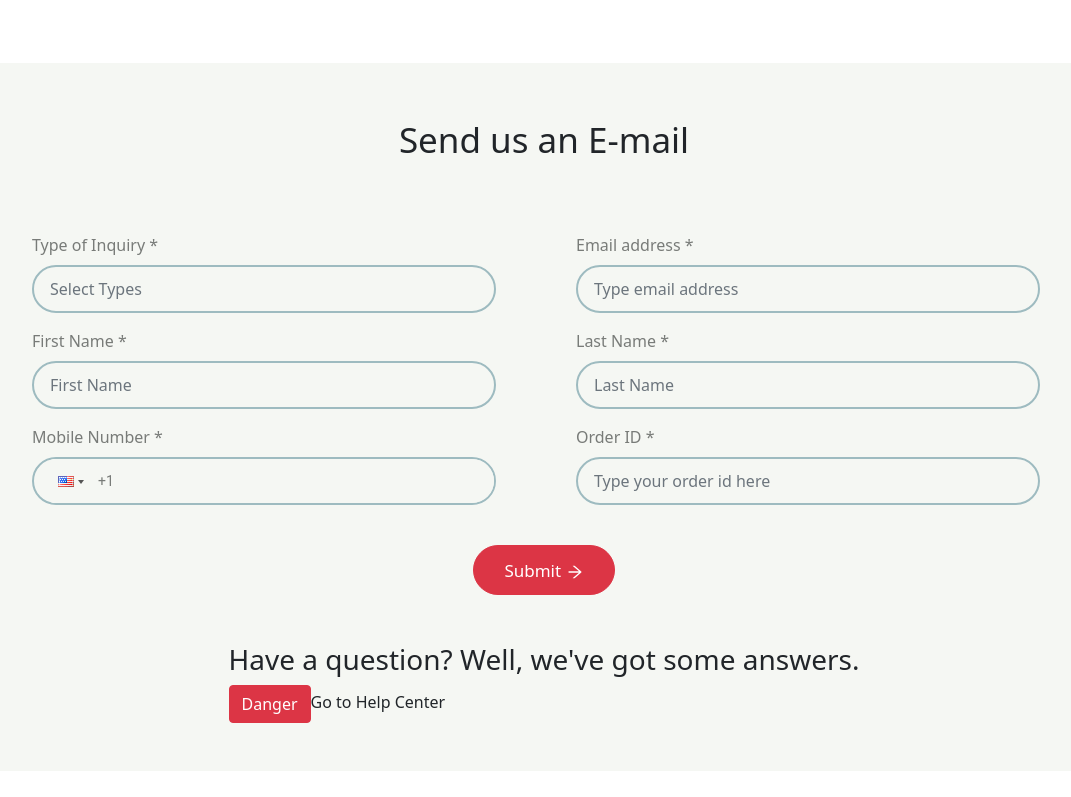
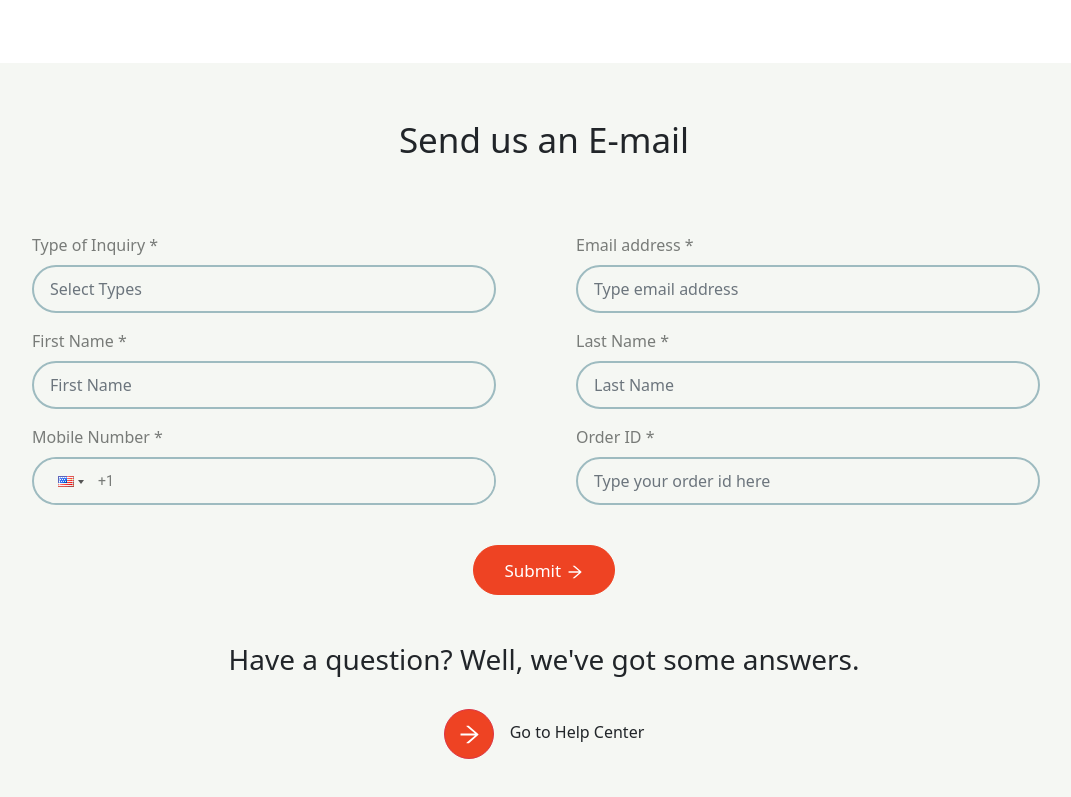
Before and after one commit to Animesh-weavers/heraf, a React (Create React App) app: page / in a window 1280 px wide. Shown: the part 715-1512 px from the top of the page, without its empty margins (96-1167 px from the left). Before the commit the page ends 1486 px from the top, so only its background shows below. Built offline with nearby package versions, Linux system fonts and the light colour scheme.

Commit message:
css done in conttactus page

```diff
--- a/src/Components/ContactUs_Page/ContactUsPage.css
+++ b/src/Components/ContactUs_Page/ContactUsPage.css
@@ -243,6 +243,8 @@
   padding: 0.7rem;
   border-radius: 30px;
   font-size: 17px;
+  background-color: #ee4323;
+  border-color: #ee4323;
 }
 .contactus-full-container
   .contactus-title-form-havequestion-container
@@ -253,13 +255,15 @@
   .arrow-icon-contact-us {
   font-size: 18px;
 }
-/* .react-tel-input .form-control {
-  height: 100%;
-  width: 100%;
-  border-radius: 30px;
-  background-color: #f5f7f3;
-  color: #787b78;
-} */
+.contactus-full-container
+  .contactus-title-form-havequestion-container
+  .contactus-form-container
+  .form
+  .submit-contatctus-form-button-container
+  button:focus {
+  box-shadow: none;
+  border-color: #ee4323;
+}
 .react-tel-input .form-control {
   height: 100%;
   width: 100%;
@@ -323,17 +327,6 @@
   .selected-flag:hover {
   background-color: #f5f7f3;
 }
-/* .contactus-full-container
-  .contactus-title-form-havequestion-container
-  .contactus-form-container
-  .form
-  .container
-  .row
-  .col
-  .react-tel-input
-  .selected-flag:target {
-  background-color: #f5f7f3;
-} */
 .contactus-full-container
   .contactus-title-form-havequestion-container
   .contactus-form-container
@@ -367,6 +360,48 @@
   .col
   .react-tel-input
   .country-list
-  .country:hover{
-    background-color: #787b7880;
-  }
+  .country:hover {
+  background-color: #787b7880;
+}
+.contactus-full-container
+  .contactus-title-form-havequestion-container
+  .have-question-container
+  h3 {
+  font-size: 28px;
+  font-weight: 500;
+}
+.contactus-full-container
+  .contactus-title-form-havequestion-container
+  .have-question-container
+  .have-question-btn-container {
+  /* border: 1px solid black; */
+  text-align: center;
+  padding: 1.5rem;
+}
+.contactus-full-container
+  .contactus-title-form-havequestion-container
+  .have-question-container
+  .have-question-btn-container
+  button {
+  background-color: #ee4323;
+  height: 50px;
+  width: 50px;
+  border-radius: 50%;
+  margin-right: 1rem;
+}
+.contactus-full-container
+  .contactus-title-form-havequestion-container
+  .have-question-container
+  .have-question-btn-container
+  button:focus {
+  box-shadow: none;
+  border-color: #ee4323;
+}
+.contactus-full-container
+  .contactus-title-form-havequestion-container
+  .have-question-container
+  .have-question-btn-container
+  button
+  .arrow-icon-contact-us {
+  font-size: 25px;
+}
--- a/src/Components/ContactUs_Page/ContactUsPage.js
+++ b/src/Components/ContactUs_Page/ContactUsPage.js
@@ -5,19 +5,15 @@ import PhoneSvg from "../../assets/phone.svg";
 import EMailSvg from "../../assets/mail.svg";
 import { Form } from "react-bootstrap";
 import { AiOutlineArrowRight } from "react-icons/ai";
-import 'react-phone-input-2/lib/style.css'
+import "react-phone-input-2/lib/style.css";
 import PhoneInput from "react-phone-input-2";
 
 const ContactUsPage = () => {
-  const [select, setSelect] = useState("");
-
-  const handleChange = (e) => {
-    setSelect(e.no);
-  };
+  const [phNo, setPhNo] = useState("");
 
   const handleSubmit = (e) => {
     e.preventDefault();
-    console.log(select);
+    console.log(phNo);
   };
 
   return (
@@ -158,8 +154,11 @@ const ContactUsPage = () => {
                   <Form.Label className="contact-us-label">
                     Mobile Number *
                   </Form.Label>
-                  <PhoneInput country={"us"} className="contact-us-control" />
-
+                  <PhoneInput
+                    country={"us"}
+                    className="contact-us-control"
+                    onChange={(e) => setPhNo(e)}
+                  />
                 </div>
                 <div className="col">
                   <Form.Group
@@ -190,7 +189,7 @@ const ContactUsPage = () => {
           <h3>Have a question? Well, we've got some answers.</h3>
           <div className="have-question-btn-container">
             <button type="button" className="btn btn-danger">
-              Danger
+              <AiOutlineArrowRight className="arrow-icon-contact-us" />
             </button>
             Go to Help Center
           </div>
```
